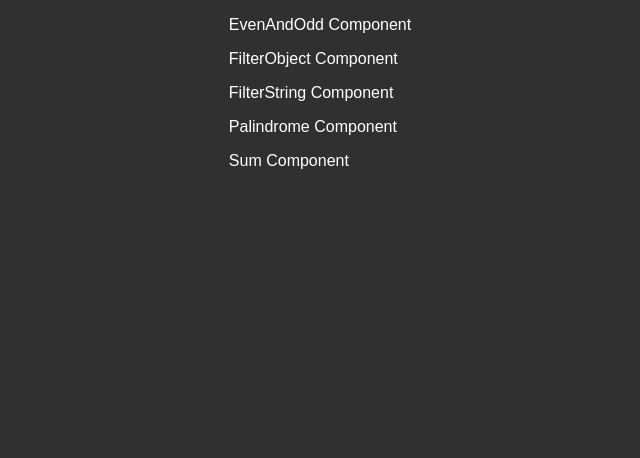
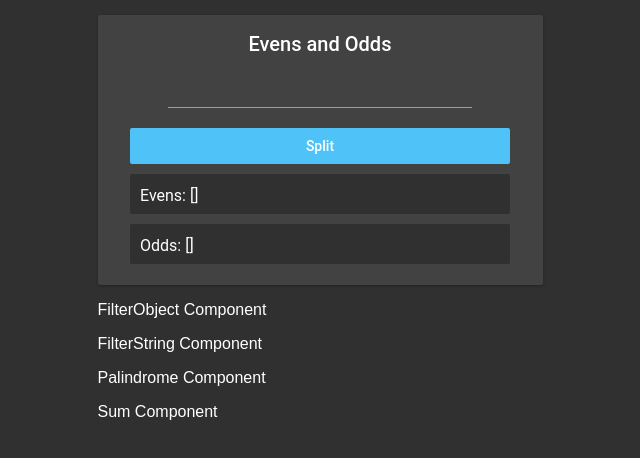
Before and after one commit to boomcamp/react-1, a React (Create React App) app: page / in a window 1280 px wide. Shown: the top 458 px of the page, without its empty margins (320-960 px from the left). Built offline with nearby package versions, Linux system fonts and the light colour scheme.

Commit message:
Fixed EvenAndOdd and Step 3 Done

```diff
--- a/src/components/Topics/EvenAndOdd.js
+++ b/src/components/Topics/EvenAndOdd.js
@@ -1,8 +1,35 @@
-import React from 'react';
+import React, {useState} from 'react';
 
 function EvenAndOdd(){
+  const [evens, setEvens] = useState([]);
+  const [odds, setOdds] = useState([]);
+  const [userInput, setUserInput] = useState('');
+
+  function solve(input){
+    const results = {
+      evens: [],
+      odds: []
+    }
+    for(let x of input.split(',').map(arr => parseInt(arr))){
+      if(x % 2 === 0){
+        results.evens.push(x);
+      }else{
+        results.odds.push(x);
+      }
+    }
+
+    setEvens(results.evens);
+    setOdds(results.odds);
+  }
+
   return (
-    <p> EvenAndOdd Component </p>
+    <div className="puzzleBox evenAndOddPB">
+      <h4>Evens and Odds</h4>
+      <input className="inputLine" onChange={e => setUserInput(e.target.value)}/>
+      <button className="confirmationButton" onClick={() => solve(userInput)}>Split</button>
+      <span className="resultsBox">Evens: {JSON.stringify(evens)}</span>
+      <span className="resultsBox">Odds: {JSON.stringify(odds)}</span>
+    </div>
   )
 }
 
```
